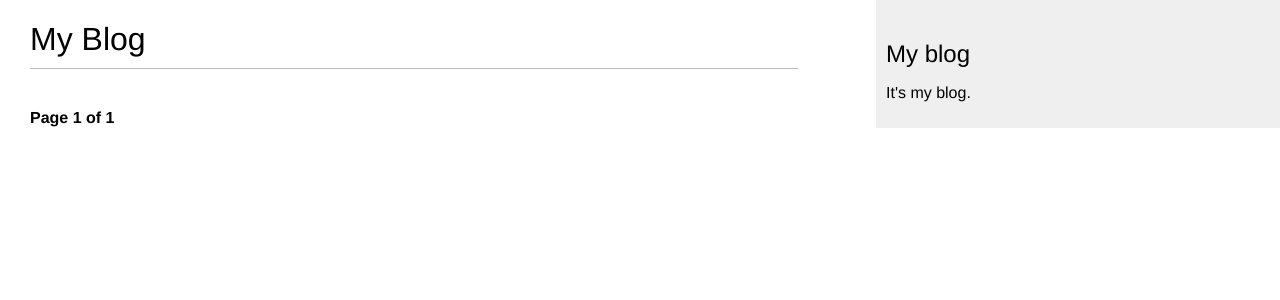
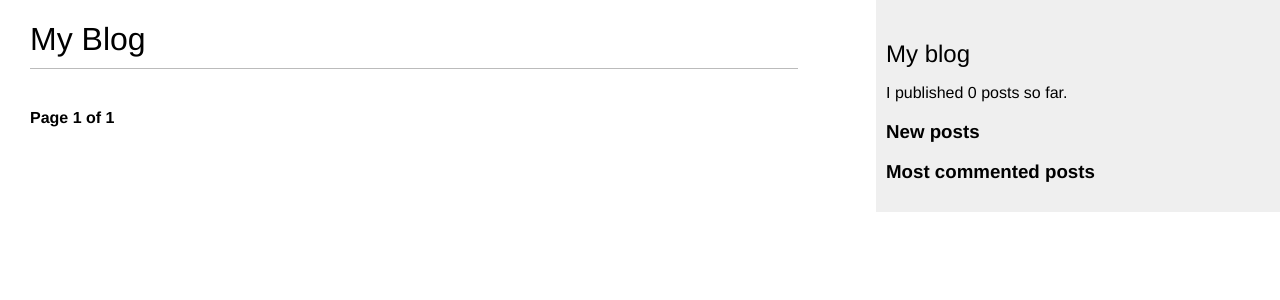
Before and after one commit to LunarCommands/blog, a Django app: page /blog/ in a window 1280 px wide. Shown: the top 300 px of the page. Run offline with Django 3.2, Linux system fonts and the light colour scheme; data that the repository does not hold is empty.

Commit message:
Create your own template tags.

```diff
--- a/mysite/blog/templates/blog/base.html
+++ b/mysite/blog/templates/blog/base.html
@@ -1,3 +1,4 @@
+{% load blog_tags %}
 {% load static %}
 <!DOCTYPE html>
 <html>
@@ -12,7 +13,20 @@
     </div>
     <div id="sidebar">
         <h2>My blog</h2>
-            <p>It's my blog.</p>
+        <p>I published {% total_posts %} posts so far.</p>
+
+        <h3>New posts</h3>
+        {% show_latest_posts 3 %}
+
+        <h3>Most commented posts</h3>
+        {% get_most_commented_posts as most_commented_posts %}
+        <ul>
+            {% for post in most_commented_posts %}
+                <li>
+                    <a href="{{ post.get_absolte_url }}">{{ post.title }}</a>
+                </li>
+            {% endfor %}
+        </ul>
     </div>
 </body>
 </html>
--- /dev/null
+++ b/mysite/blog/templates/blog/post/latest_posts.html
@@ -0,0 +1,7 @@
+<ul>
+    {% for post in latest_posts %}
+        <li>
+            <a href="{{ post.get_absolute_url }}">{{ post.title }}</a>
+        </li>
+    {% endfor %}
+</ul>
--- /dev/null
+++ b/mysite/blog/templatetags/blog_tags.py
@@ -0,0 +1,22 @@
+from django import template
+from ..models import Post
+from django.db.models import Count
+
+
+register = template.Library()
+
+
+@register.simple_tag
+def total_posts():
+    return Post.published.count()
+
+
+@register.inclusion_tag('blog/post/latest_posts.html')
+def show_latest_posts(count=5):
+    latest_posts = Post.published.order_by('-publish')[:count]
+    return {'latest_posts': latest_posts}
+
+
+@register.simple_tag
+def get_most_commented_posts(count=5):
+    return Post.published.annotate(total_comments=Count('comments')).order_by('-total_comments')[:count]
```
Also changed, not shown: mysite/blog/templatetags/__init__.py (added).
